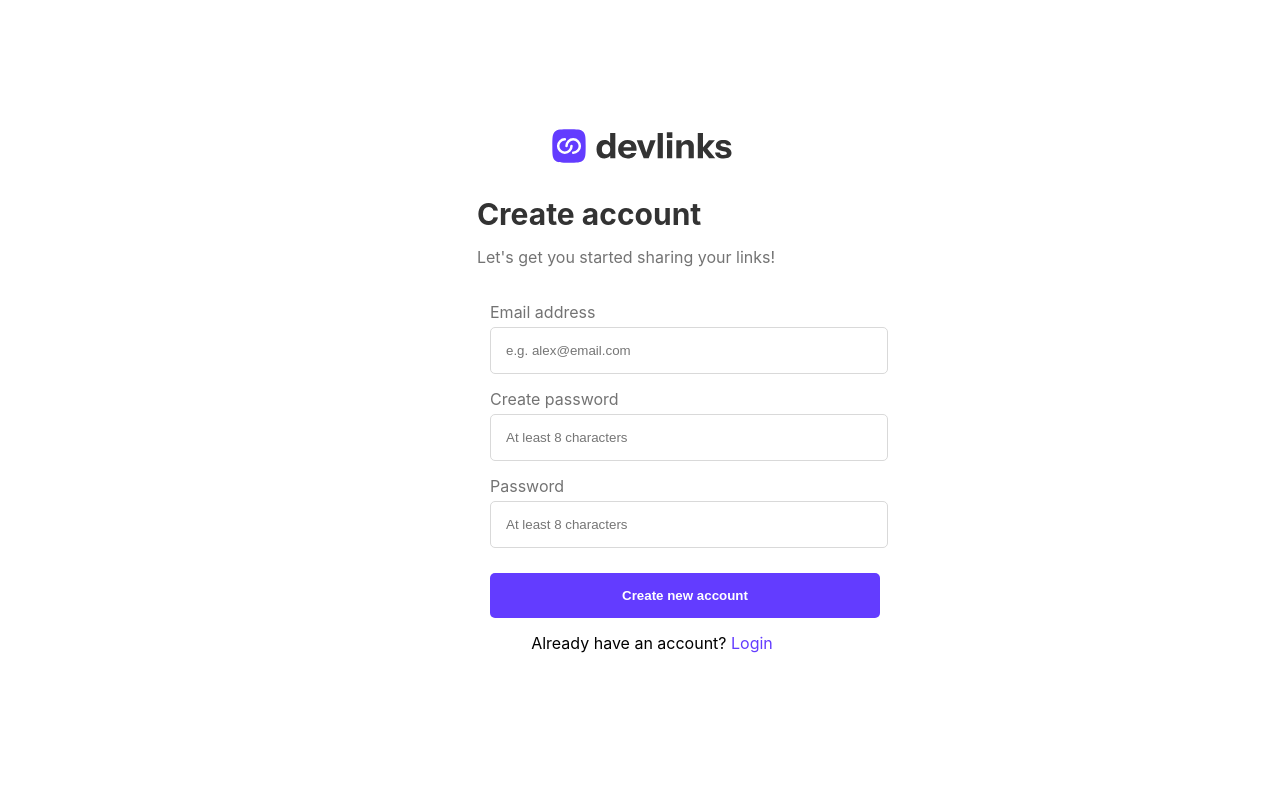
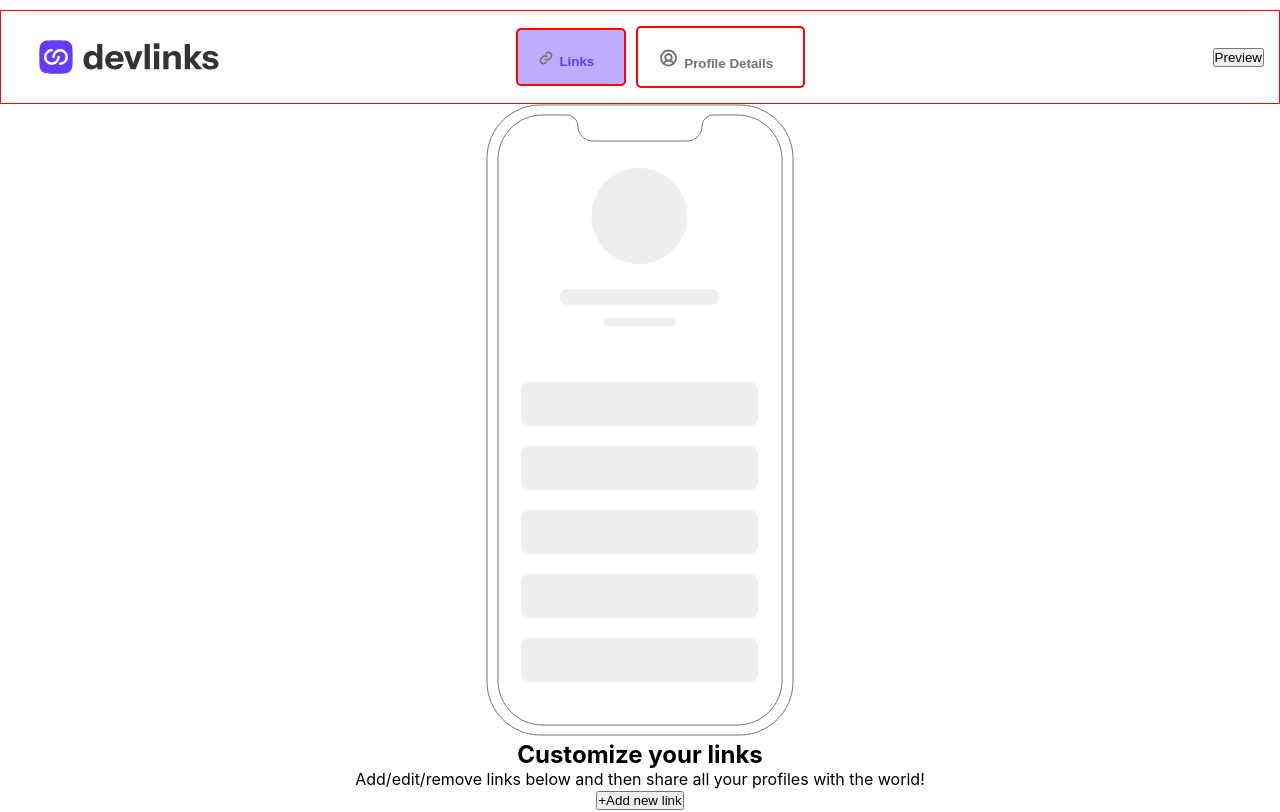
Before and after one commit to jay-menz/Link-sharing-app, a React (Create React App) app: page / in a window 1280 px wide. Shown: the top 812 px of the page. Built offline with nearby package versions, Linux system fonts and the light colour scheme.

Commit message:
navigation of the front page

```diff
--- a/src/App.js
+++ b/src/App.js
@@ -1,9 +1,10 @@
 
 import './App.css';
 import { BrowserRouter, Routes, Route} from 'react-router-dom';
-import Login from './Login';
-import CreateAccount from './CreateAccount';
+// import Login from './Login';
+// import CreateAccount from './CreateAccount';
 import React, {useState} from 'react';
+import Empty from './Empty';
 
 function App() {
 
@@ -20,7 +21,8 @@ function App() {
         <CreateAccount onFormSwitch={toggleForm}/>
       } */}
       {/* <Login /> */}
-      <CreateAccount/>
+      {/* <CreateAccount/> */}
+      <Empty />
     </main>
   );
 }
--- a/src/CreateAccount.css
+++ b/src/CreateAccount.css
@@ -1,3 +1,21 @@
+*{
+    padding: 0;
+    margin: 0;
+    align-items: center;
+    justify-content: center;
+}
+
+.centered-section {
+    display: flex;
+    flex-direction: column;
+    align-items: center;
+    justify-content: center;
+    height: 80vh;
+    width: 100%;
+    margin-top: 11vh;
+    margin-bottom: 1vh;
+  }
+
 
 .createAccountHeader {
     text-align: left;
@@ -18,3 +36,105 @@
     /* letter-spacing: 1px; */
     color: #737373;
   }
+
+  .reminder {
+    color: #737373;
+    font-size: 14px;
+    margin-right: 30px;
+  }
+
+
+.form-container {
+    width: 300px;
+    height: 400px;
+    margin: 0 auto;
+    padding: 20px;
+    margin-left: auto;
+  }
+
+  form {
+    margin-top: -20px;
+  }
+
+  .input-container {
+    margin: 10px 0;
+    position: relative;
+  }
+
+  .label-input {
+    margin-bottom: 15px;
+    align-items: flex-start;
+    flex-direction: column;
+    position: relative;
+  }
+
+  .label-input img {
+    position: absolute;
+    left: 15px;
+    top: 67%;
+    transform: translateY(-50%);
+  }
+
+  .input-container .label-input input {
+    padding-left: 40px;
+  }
+
+  label {
+    display: block; /* Display labels as block elements */
+    font-weight: 400; /* Make labels bold for emphasis */
+    color: #737373;
+  }
+
+  .label-input label {
+    text-align: left;
+    width: 100%;
+  }
+
+  input {
+    width: 122%; /* Expand the input fields to the full width of the container */
+    padding: 15px; /* Add padding for better input field spacing */
+    margin-top: 5px; /* Add a small margin on top of input fields */
+    border: 1px solid #d9d9d9; /* Add a border to input fields */
+    border-radius: 5px; /* Add rounded corners to input fields */
+    outline: none; /* Remove the default input field outline */
+  }
+
+  input:focus {
+    border-color: #633cff;
+    box-shadow: 0 0 15px #633cff;
+  }
+
+  button {
+    width: 130%; /* Expand the button to the full width of the container */
+    padding: 15px; /* Add padding for better button spacing */
+    background-color: #633cff; /* Background color for the button */
+    color: #fff; /* Text color for the button */
+    border: none; /* Remove the button border */
+    border-radius: 5px; /* Add rounded corners to the button */
+    cursor: pointer; /* Change cursor on hover */
+    margin-top: 10px; /* Add a margin on top of the button */
+    font-weight: 750;
+  }
+
+  button:hover {
+    background-color: #beadff;
+    box-shadow: 2px 2px 4px rgba(0, 0, 0, 0.4);
+    pointer: cursor;
+  }
+
+  p {
+    text-align: center; /* Center-align the paragraph text */
+  }
+
+  a {
+    text-decoration: none; /* Remove underline from the anchor link */
+    color: #633cff; /* Set link color */
+  }
+  .container {
+    display: flex;
+    flex-direction: column;
+    justify-content: center;
+    align-items: center;
+    margin-top: 15px;
+    margin-left: 24px;
+  }
--- a/src/CreateAccount.jsx
+++ b/src/CreateAccount.jsx
@@ -1,5 +1,7 @@
 import React, {useState} from 'react';
 import devLinkLogo from './assets/images/logo-devlinks-large.svg';
+import emailIcon from './assets/images/icon-email.svg';
+import passwordIcon from './assets/images/icon-password.svg';
 import './CreateAccount.css';
 
 const CreateAccount = (props) => {
@@ -31,19 +33,10 @@ const CreateAccount = (props) => {
                         name=""
                         id="email"
                         placeholder='e.g. alex@email.com' />
+                        <img src={emailIcon} alt="" className='email icon'/>
                 </div>
-                <div class="label-input">
-                    <label htmlFor="email">Create password</label>
-                    <input
-                        value={email}
-                        onChange={(e) => setEmail(e.target.value)}
-                        type="email"
-                        name=""
-                        id="email"
-                        placeholder='At least 8 characters' />
-                </div>
-                <div class="label-input">
-                    <label htmlFor="password">Password</label>
+                 <div class="label-input">
+                    <label htmlFor="password">Create password</label>
                     <input
                         // value={password}
                         // onChange={(e) => setPassword(e.target.value)}
@@ -51,7 +44,20 @@ const CreateAccount = (props) => {
                         name=""
                         id="password"
                         placeholder='At least 8 characters' />
+                        <img src={passwordIcon} alt="password icon" />
                 </div>
+                <div class="label-input">
+                    <label htmlFor="password">Confirm password</label>
+                    <input
+                        // value={password}
+                        // onChange={(e) => setPassword(e.target.value)}
+                        type="password"
+                        name=""
+                        id="password"
+                        placeholder='At least 8 characters' />
+                        <img src={passwordIcon} alt="password icon" />
+                </div>
+                <p className='reminder'>Password must contain at least 8 characters</p>
                 <button type="submit">Create new account</button>
                 <div class="container">
                      <p>Already have an account? <a href="/CreateAccount">Login</a></p>
--- /dev/null
+++ b/src/Empty.css
@@ -0,0 +1,61 @@
+*{
+  padding: 0;
+  margin: 0;
+  align-items: center;
+  justify-content: center;
+}
+
+/* html, body {
+  overflow: hidden;
+} */
+
+.nav-container {
+  /* background-color: #333;  */
+  color: #fff;
+  padding: 15px;
+  margin-top: 10px;
+  border: 1px solid red;
+}
+
+.innerNav-container {
+  display: flex;
+  justify-content: space-between;
+  align-items: center;
+}
+
+
+.innerNav-container img {
+  margin-left: 20px;
+}
+
+.linksDetails {
+  display: flex;
+  padding-right: 100px;
+}
+
+.linksDetails button {
+  margin-right: 10px;
+  padding: 15px 30px;
+  border: none;
+  border-radius: 5px;
+  color: #beadff;
+  border: solid 2px red;
+}
+
+.linksDetails button img {
+  margin-right: 5px;
+  margin-left: -10px;
+  margin-top: 5px;
+}
+
+.linksDetails button:first-child {
+  background-color: #beadff;
+  color: #633cff;
+  font-weight: bolder;
+}
+
+.linksDetails button:last-child {
+  background-color: white;
+  color: #737373;
+  font-weight: bolder;
+}
--- /dev/null
+++ b/src/Empty.jsx
@@ -0,0 +1,54 @@
+import React from 'react'
+import devLinkLogo from './assets/images/logo-devlinks-large.svg';
+import iphoneIcon from './assets/images/illustration-phone-mockup.svg';
+import fingerSwipe from './assets/images/illustration-empty.svg';
+import links from './assets/images/icon-link.svg';
+import profie from './assets/images/icon-profile-details-header.svg';
+import './Empty.css';
+
+const Empty = () => {
+  return (
+    <section>
+<div class="nav-container">
+    <div class="innerNav-container">
+        <img src={devLinkLogo} alt="dev link logo" />
+        <div class="linksDetails">
+            <button><img src={links} alt="links" />Links</button>
+            <button><img src={profie} alt="profile" />Profile Details</button>
+        </div>
+        <button>Preview</button>
+    </div>
+</div>
+        <div className="main-container">
+            <div className="phoneIcon">
+            <img src={iphoneIcon} alt="phone icon" />
+            </div>
+            <div className="customisation">
+                <div className="customisationHeaderParagraph">
+                    <h1>Customize your links</h1>
+                    <p>Add/edit/remove links below and then share all your profiles
+                        with the world!
+                    </p>
+                </div>
+                <div className="newLink">
+                    <button>+Add new link</button>
+                </div>
+                <div className="getStarted">
+                    <div className="phoneSwipe">
+                        <img src={fingerSwipe} alt="swiping phone" />
+                    </div>
+                </div>
+                <div className="getStartedHeaderParagraph">
+                    <h1>Let's get you started</h1>
+                    <p>Use the "Add new link" button to get started. Once you have more <br />
+                    than one link, you can reorder and edit them. We're here to help <br />
+                    you share your profiles with everyone!
+                    </p>
+                </div>
+            </div>
+        </div>
+    </section>
+  )
+}
+
+export default Empty
--- a/src/Login.css
+++ b/src/Login.css
@@ -56,14 +56,28 @@ form {
 }
 
 .input-container {
-  margin: 20px 0; /* Add margin between input elements */
+  margin: 10px 0;
+  position: relative;
 }
 
 .label-input {
   margin-bottom: 15px;
   align-items: flex-start;
   flex-direction: column;
+  position: relative;
 }
+
+.label-input img {
+  position: absolute;
+  left: 15px;
+  top: 67%;
+  transform: translateY(-50%);
+}
+
+.input-container .label-input input {
+  padding-left: 40px;
+}
+
 
 label {
   display: block; /* Display labels as block elements */
--- a/src/Login.jsx
+++ b/src/Login.jsx
@@ -1,5 +1,7 @@
 import React, {useState} from 'react';
 import devLinkLogo from './assets/images/logo-devlinks-large.svg';
+import emailIcon from './assets/images/icon-email.svg';
+import passwordIcon from './assets/images/icon-password.svg';
 import './Login.css';
 
 const Login = (props) => {
@@ -20,16 +22,18 @@ const Login = (props) => {
         <div className="form-container">
     <form onSubmit={handleSubmit}>
         <div className="input-container">
-            <div class="label-input">
-                <label htmlFor="email">Email address</label>
-                <input
+              <div class="label-input">
+                 <label htmlFor="email">Email address</label>
+                 <input
                     value={email}
                     onChange={(e) => setEmail(e.target.value)}
                     type="email"
                     name=""
                     id="email"
-                    placeholder='e.g. alex@email.com' />
-            </div>
+                    placeholder='e.g. alex@email.com'
+                     />
+                <img src={emailIcon} alt="" className='email icon'/>
+          </div>
             <div class="label-input">
                 <label htmlFor="password">Password</label>
                 <input
@@ -39,6 +43,7 @@ const Login = (props) => {
                     name=""
                     id="password"
                     placeholder='Enter your password' />
+                    <img src={passwordIcon} alt="password icon" />
             </div>
             <button type="submit">Login</button>
             <div class="container">
--- a/src/index.js
+++ b/src/index.js
@@ -13,6 +13,8 @@ root.render(
     {/* <AuthProvider> */}
     <Routes>
     <Route path="/*" element={<App />} />
+    <Route path="/src/CreateAccount.jsx" element={<App />} />
+    <Route path="/src/Empty.jsx" element={<App />} />
     </Routes>
     {/* </AuthProvider> */}
     </BrowserRouter>
```
